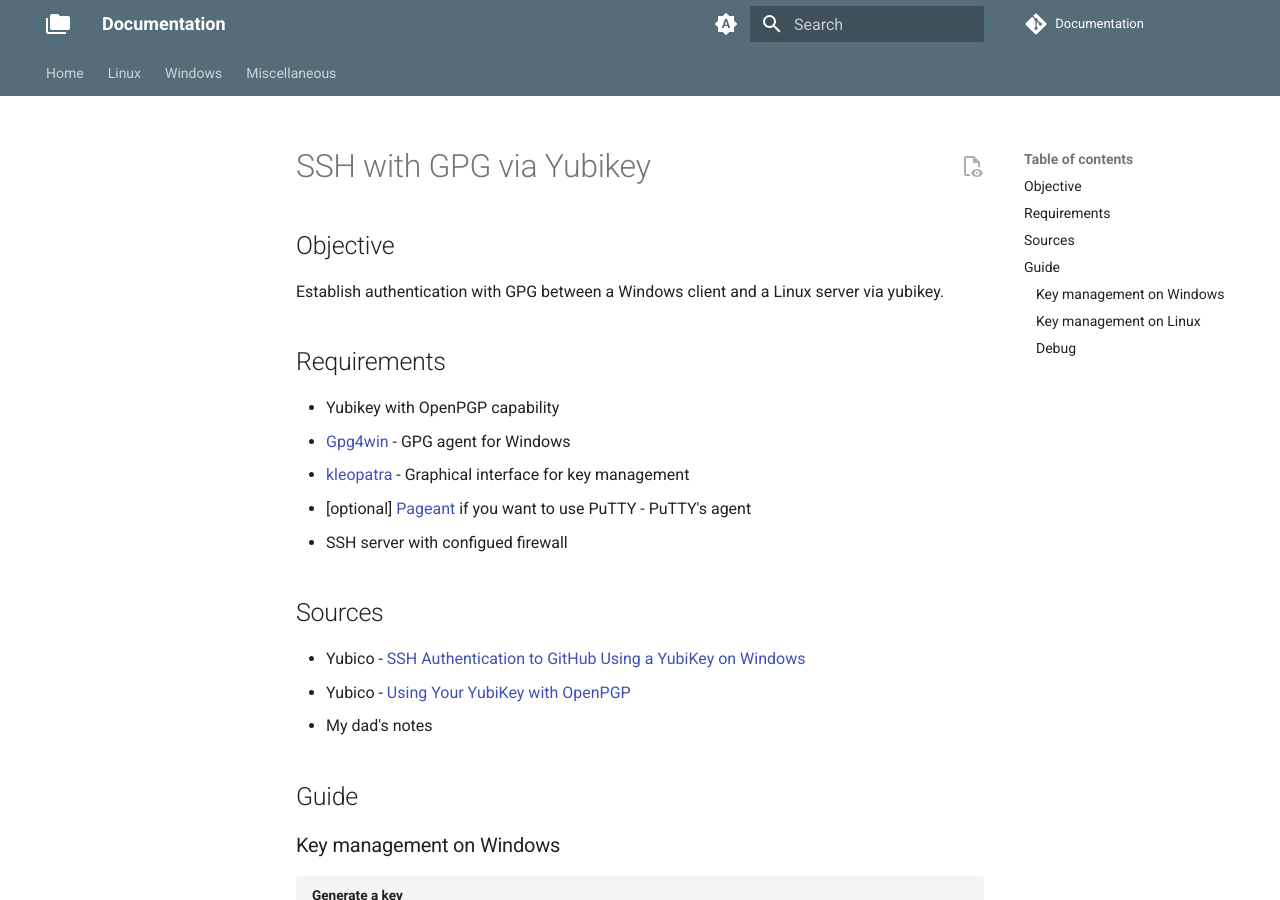
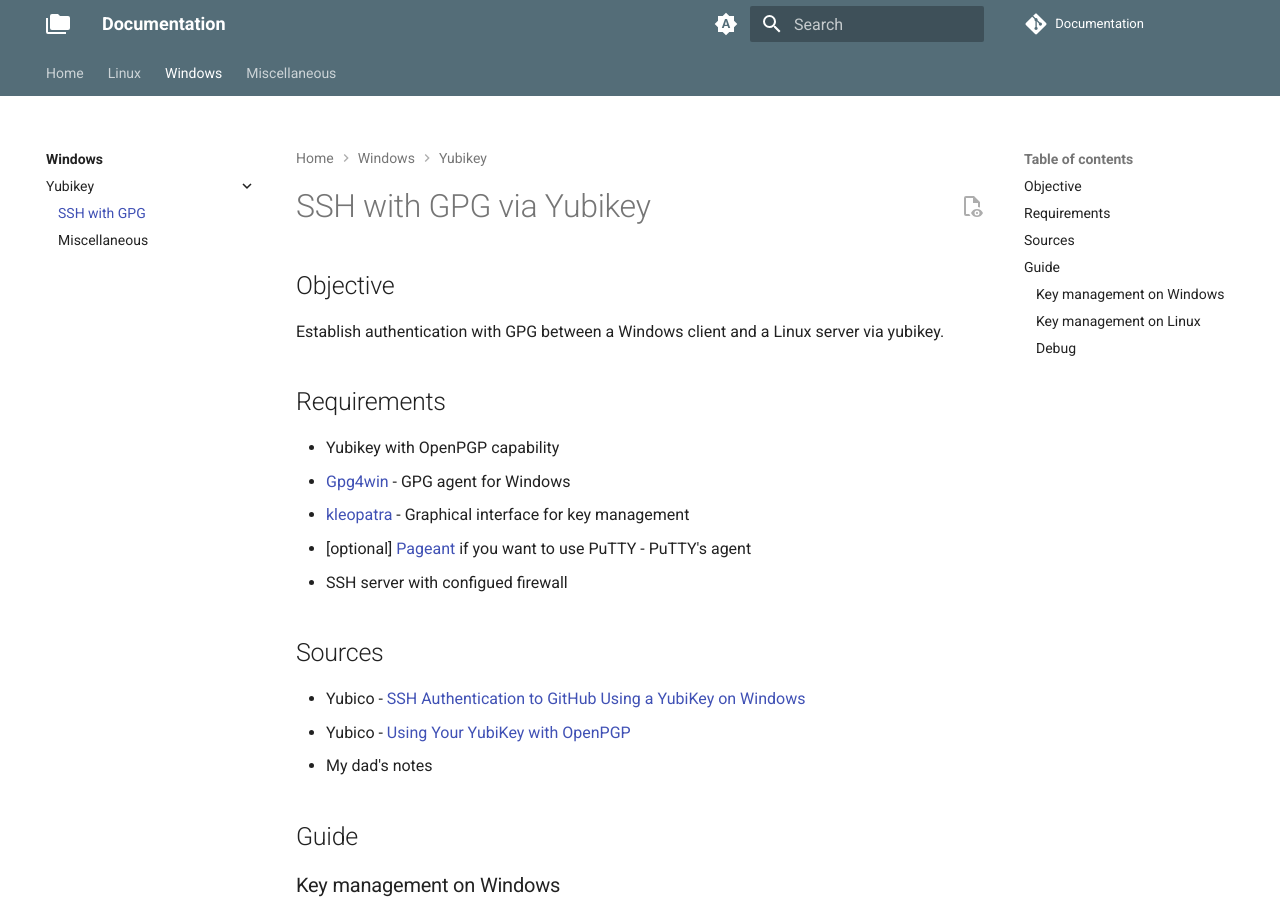
Before and after one commit to FlagHunter01/documentation.frolov.eu, an MkDocs documentation site: the page built from docs/windows/yubikey/gpg-ssh.md, in a window 1280 px wide and 900 px high. Built offline with MkDocs 1.6.1 and Material for MkDocs 9.7.7, drawn with Linux system fonts in a browser that asks for light colours; plug-ins that fetch from the network failed and are left out; comment, search, counter and statistics services are not loaded; some of the changed text lies outside the part shown.

Commit message:
Add Yubikey o YML

```diff
--- a/mkdocs.yml
+++ b/mkdocs.yml
@@ -19,6 +19,10 @@
     - linux/index.md
   - Windows:
     - windows/index.md
+    - Yubikey:
+      - windows/yubikey/index.md
+      - SSH with GPG: windows/yubikey/gpg-ssh.md
+      - Miscellaneous: windows/yubikey/misc.md
   - Miscellaneous:
     - misc/index.md
 
```
